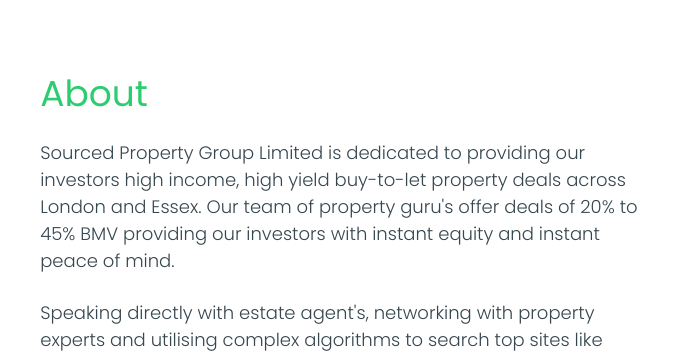
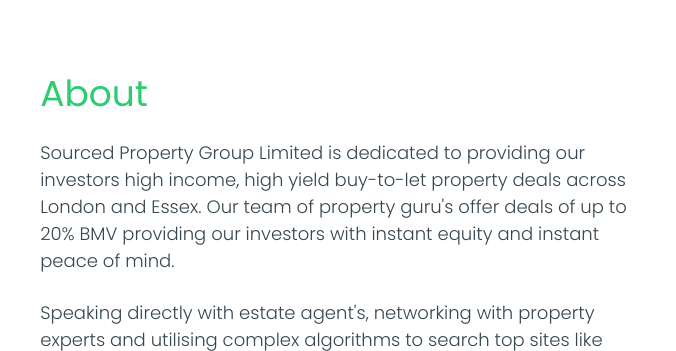
Before and after one commit to JamesPStephens/SPIGroup, a plain HTML site: page index.html in a window 1280 px wide. Shown: the part 840-1191 px from the top of the page, 139-815 px from the left. Drawn offline with nearby package versions, Linux system fonts and the light colour scheme.

Commit message:
Changed description.

```diff
--- a/index.html
+++ b/index.html
@@ -43,7 +43,7 @@
             <div class="row">
                 <div class="col-8">
                     <p>
-                        Sourced Property Group Limited is dedicated to providing our investors high income, high yield buy-to-let property deals across London and Essex. Our team of property guru's offer deals of 20% to 45% BMV providing our investors with instant equity and instant peace of mind.
+                        Sourced Property Group Limited is dedicated to providing our investors high income, high yield buy-to-let property deals across London and Essex. Our team of property guru's offer deals of up to 20% BMV providing our investors with instant equity and instant peace of mind.
                     </p>
                     <p>
                         Speaking directly with estate agent's, networking with property experts and utilising complex algorithms to search top sites like <a href="https://www.rightmove.co.uk" target="_blank"><span class="greenAccent">Rightmove</span></a>,
```
